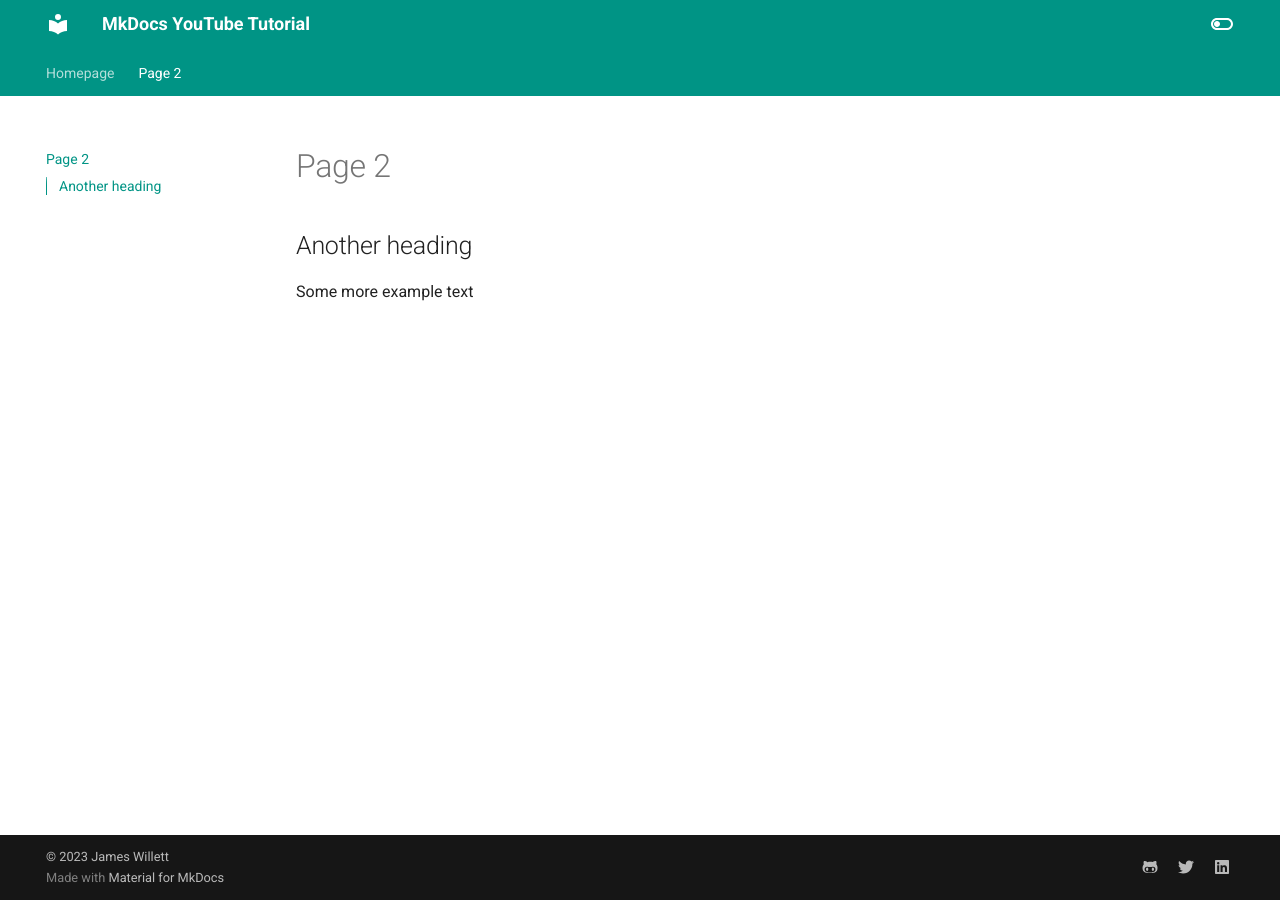
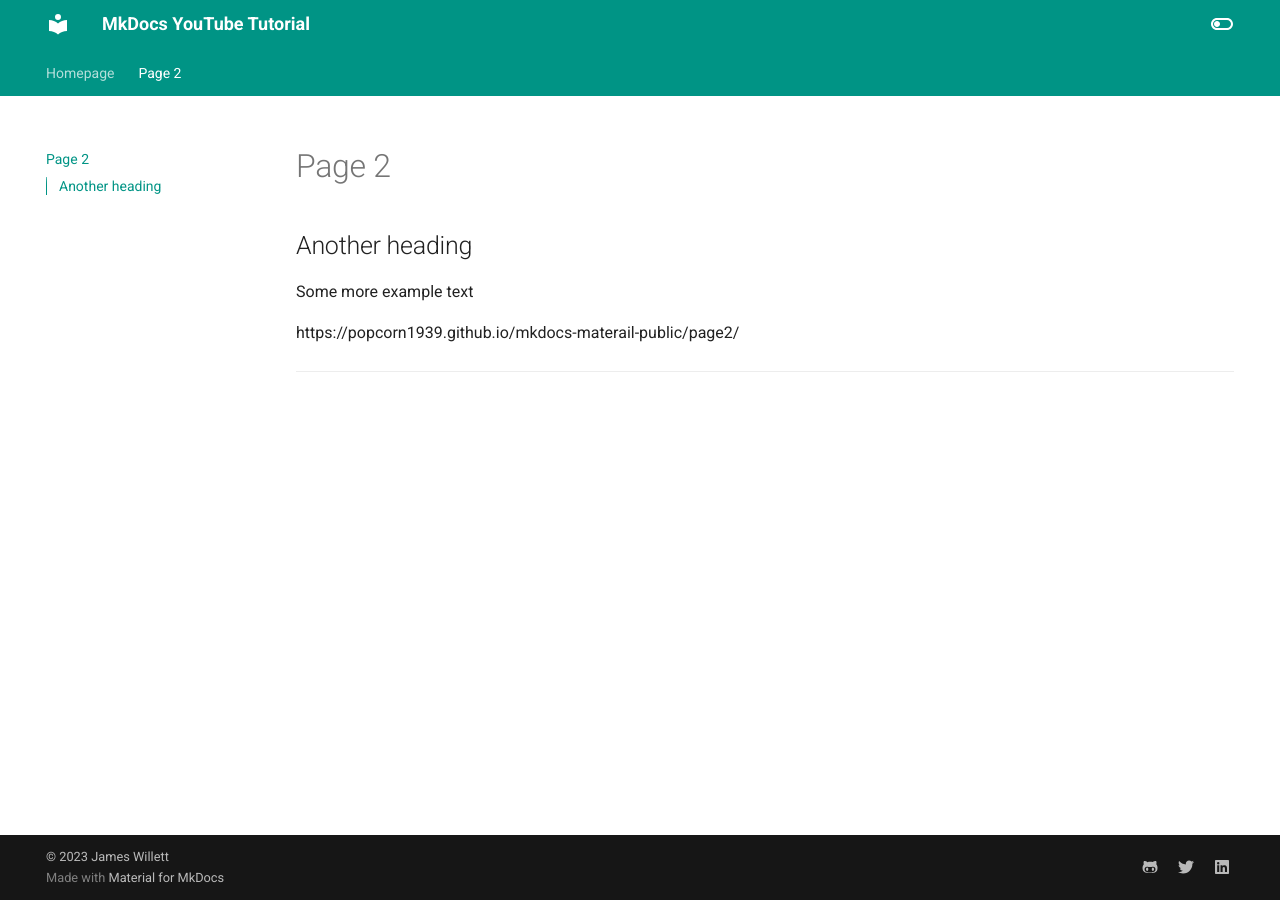
Before and after one commit to popcorn1939/mkdocs-materail-public, an MkDocs documentation site: the page built from docs/page2.md, in a window 1280 px wide. Built offline with MkDocs 1.6.1 and Material for MkDocs 9.7.7, drawn with Linux system fonts in a browser that asks for light colours; part of the change alters nothing that is shown.

Commit message:
modifisert page2"

```diff
--- a/docs/page2.md
+++ b/docs/page2.md
@@ -3,3 +3,8 @@
 ## Another heading
 
 Some more example text
+
+https://popcorn1939.github.io/mkdocs-materail-public/page2/
+
+
+****
```
